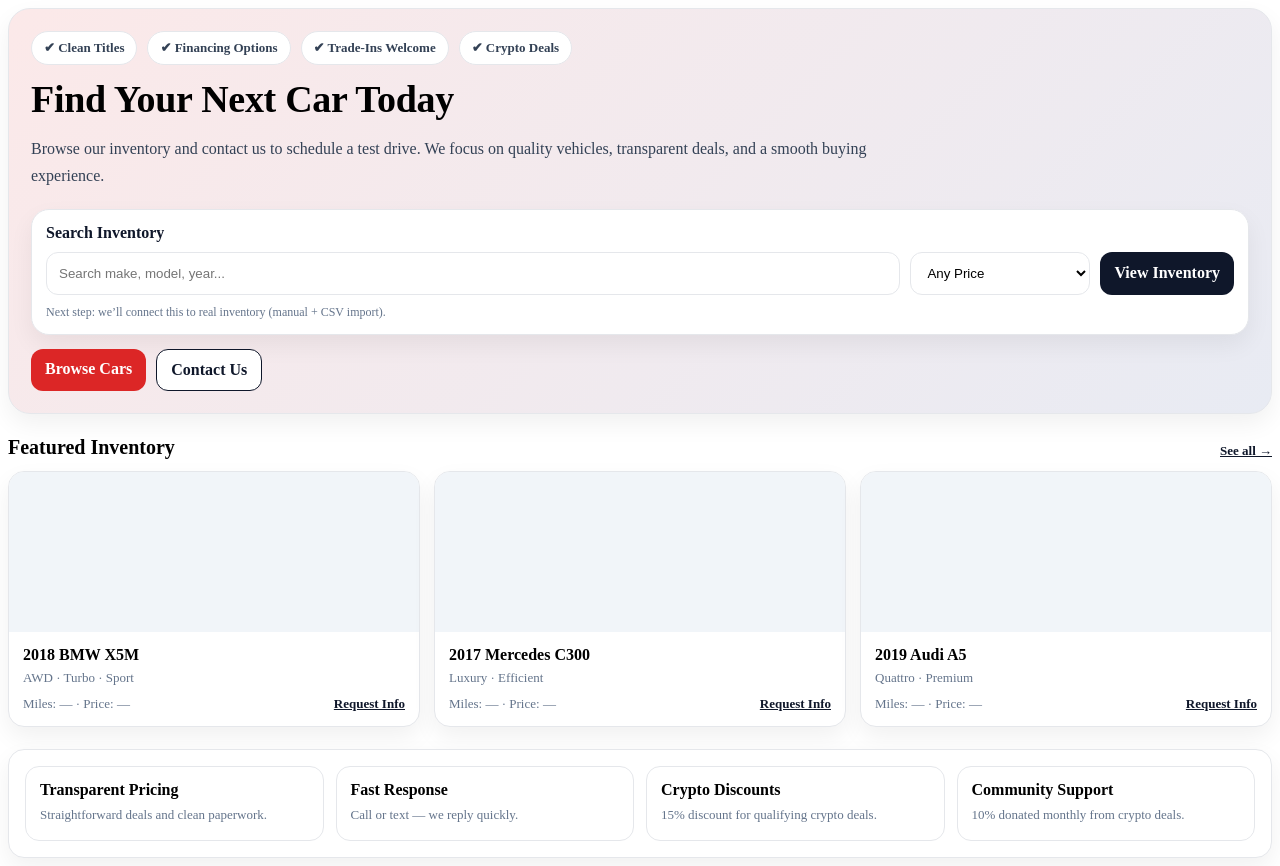
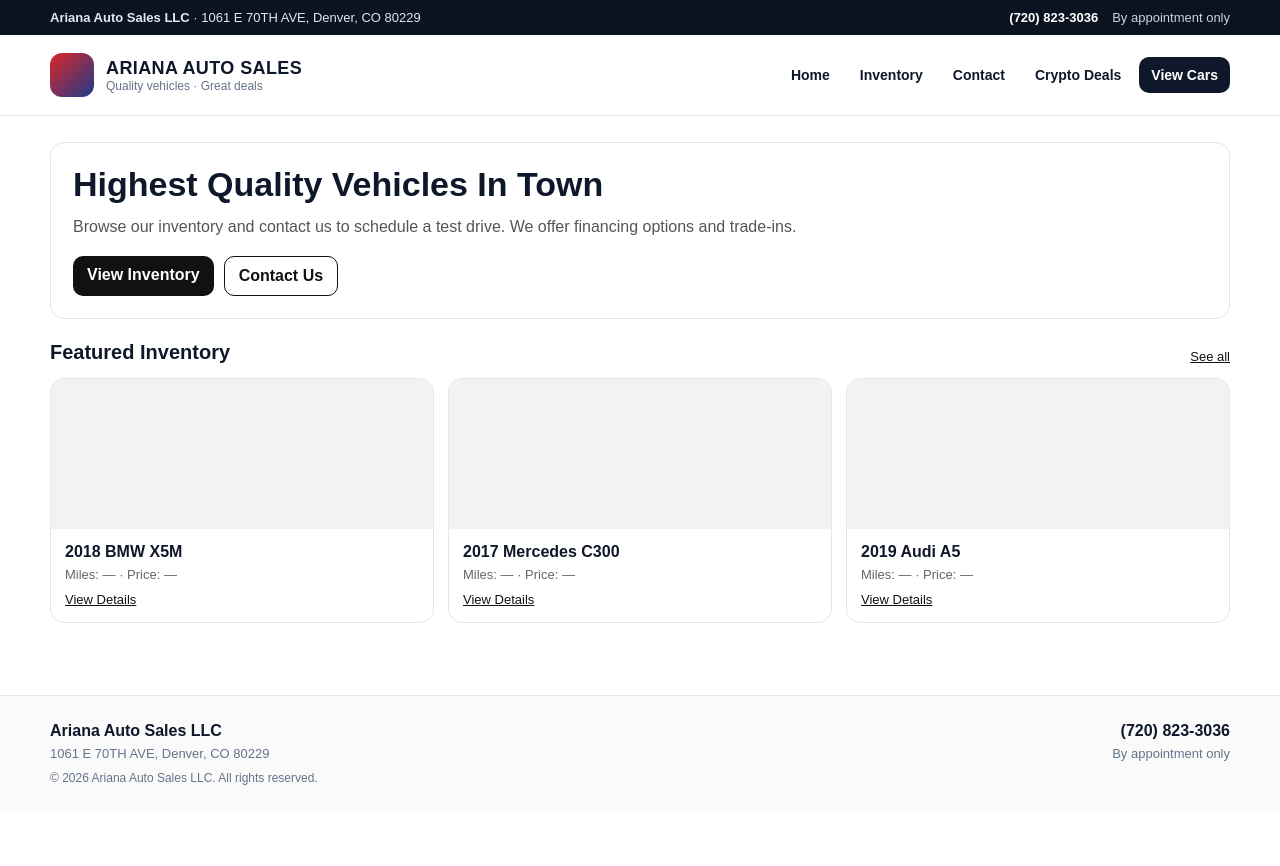
Before and after one commit to Arianaauto/arianaautosales, a Next.js app: page / in a window 1280 px wide. After the commit the page ends 811 px from the top, so only its background shows below. Built offline with nearby package versions, Linux system fonts and the light colour scheme.

Commit message:
Update layout.tsx

```diff
--- a/app/layout.tsx
+++ b/app/layout.tsx
@@ -1,192 +1,130 @@
-const pill: React.CSSProperties = {
-  display: "inline-flex",
-  alignItems: "center",
-  gap: 8,
-  padding: "8px 12px",
-  borderRadius: 999,
-  border: "1px solid #e5e7eb",
-  background: "#ffffff",
-  fontSize: 13,
-  color: "#334155",
-  fontWeight: 700,
+export const metadata = {
+  title: "Ariana Auto Sales",
+  description: "Used cars dealership",
 };
 
-const card: React.CSSProperties = {
-  border: "1px solid #e5e7eb",
-  borderRadius: 16,
-  overflow: "hidden",
-  background: "#ffffff",
-  boxShadow: "0 10px 25px rgba(2, 6, 23, 0.06)",
+const linkStyle: React.CSSProperties = {
+  color: "#0f172a",
+  textDecoration: "none",
+  fontWeight: 700,
+  fontSize: 14,
+  padding: "10px 12px",
+  borderRadius: 10,
 };
 
-export default function Home() {
+export default function RootLayout({ children }: { children: React.ReactNode }) {
   return (
-    <div style={{ display: "grid", gap: 22 }}>
-      {/* HERO */}
-      <section
+    <html lang="en">
+      <body style={{ margin: 0, fontFamily: "Arial, sans-serif", background: "#ffffff", color: "#0f172a" }}>
+        {/* TOP BAR */}
+        <div style={{ background: "#0b1220", color: "#e2e8f0" }}>
+          <div
             style={{
-          ...card,
-          borderRadius: 22,
-          padding: 22,
-          background: "linear-gradient(135deg, rgba(220,38,38,0.10), rgba(30,58,138,0.10))",
+              maxWidth: 1180,
+              margin: "0 auto",
+              padding: "10px 16px",
+              display: "flex",
+              justifyContent: "space-between",
+              alignItems: "center",
+              gap: 10,
+              flexWrap: "wrap",
+              fontSize: 13,
             }}
           >
-        <div style={{ display: "grid", gap: 14 }}>
-          <div style={{ display: "flex", gap: 10, flexWrap: "wrap" }}>
-            <span style={pill}>✔ Clean Titles</span>
-            <span style={pill}>✔ Financing Options</span>
-            <span style={pill}>✔ Trade-Ins Welcome</span>
-            <span style={pill}>✔ Crypto Deals</span>
+            <div>
+              <b>Ariana Auto Sales LLC</b> · 1061 E 70TH AVE, Denver, CO 80229
+            </div>
+            <div style={{ display: "flex", gap: 14, alignItems: "center" }}>
+              <a href="tel:+17208233036" style={{ color: "#ffffff", textDecoration: "none", fontWeight: 800 }}>
+                (720) 823-3036
+              </a>
+              <span style={{ opacity: 0.9 }}>By appointment only</span>
+            </div>
+          </div>
         </div>
 
-          <h1 style={{ margin: 0, fontSize: 38, fontWeight: 900, letterSpacing: -0.3, lineHeight: 1.1 }}>
-            Find Your Next Car Today
-          </h1>
-
-          <p style={{ margin: 0, fontSize: 16, color: "#334155", lineHeight: 1.7, maxWidth: 860 }}>
-            Browse our inventory and contact us to schedule a test drive. We focus on quality vehicles, transparent deals,
-            and a smooth buying experience.
-          </p>
-
-          {/* SEARCH BOX (visual only for now) */}
+        {/* HEADER */}
+        <header style={{ borderBottom: "1px solid #e5e7eb", background: "#ffffff" }}>
           <div
             style={{
-              marginTop: 6,
-              ...card,
-              borderRadius: 18,
-              padding: 14,
-              display: "grid",
-              gap: 10,
-              background: "#ffffff",
+              maxWidth: 1180,
+              margin: "0 auto",
+              padding: "18px 16px",
+              display: "flex",
+              justifyContent: "space-between",
+              alignItems: "center",
+              gap: 12,
+              flexWrap: "wrap",
             }}
           >
-            <div style={{ fontWeight: 900, color: "#0f172a" }}>Search Inventory</div>
-            <div style={{ display: "flex", gap: 10, flexWrap: "wrap" }}>
-              <input
-                placeholder="Search make, model, year..."
+            <div style={{ display: "flex", alignItems: "center", gap: 12 }}>
+              <div
                 style={{
-                  flex: "1 1 260px",
-                  padding: "12px 12px",
+                  width: 44,
+                  height: 44,
                   borderRadius: 12,
-                  border: "1px solid #e5e7eb",
-                  outline: "none",
+                  background: "linear-gradient(135deg, #dc2626, #1e3a8a)",
                 }}
               />
-              <select
-                style={{
-                  flex: "0 0 180px",
-                  padding: "12px 12px",
-                  borderRadius: 12,
-                  border: "1px solid #e5e7eb",
-                  background: "#fff",
-                }}
-              >
-                <option>Any Price</option>
-                <option>$0 - $10,000</option>
-                <option>$10,000 - $20,000</option>
-                <option>$20,000 - $35,000</option>
-                <option>$35,000+</option>
-              </select>
+              <div>
+                <div style={{ fontWeight: 900, letterSpacing: 0.4, fontSize: 18 }}>ARIANA AUTO SALES</div>
+                <div style={{ fontSize: 12, color: "#64748b" }}>Quality vehicles · Great deals</div>
+              </div>
+            </div>
+
+            <nav style={{ display: "flex", gap: 6, flexWrap: "wrap" }}>
+              <a href="/" style={linkStyle}>
+                Home
+              </a>
+              <a href="/all-inventory" style={linkStyle}>
+                Inventory
+              </a>
+              <a href="/contact-us" style={linkStyle}>
+                Contact
+              </a>
+              <a href="/crypto-deal" style={linkStyle}>
+                Crypto Deals
+              </a>
               <a
                 href="/all-inventory"
                 style={{
-                  flex: "0 0 auto",
+                  ...linkStyle,
                   background: "#0f172a",
                   color: "#ffffff",
-                  textDecoration: "none",
-                  padding: "12px 14px",
-                  borderRadius: 12,
                   fontWeight: 900,
                 }}
               >
-                View Inventory
+                View Cars
               </a>
+            </nav>
           </div>
-            <div style={{ fontSize: 12, color: "#64748b" }}>
-              Next step: we’ll connect this to real inventory (manual + CSV import).
+        </header>
+
+        <main style={{ maxWidth: 1180, margin: "0 auto", padding: "26px 16px" }}>{children}</main>
+
+        <footer style={{ borderTop: "1px solid #e5e7eb", background: "#fafafa", marginTop: 46 }}>
+          <div style={{ maxWidth: 1180, margin: "0 auto", padding: "26px 16px", display: "grid", gap: 10 }}>
+            <div style={{ display: "flex", justifyContent: "space-between", gap: 10, flexWrap: "wrap" }}>
+              <div>
+                <div style={{ fontWeight: 900 }}>Ariana Auto Sales LLC</div>
+                <div style={{ fontSize: 13, color: "#64748b", marginTop: 6 }}>
+                  1061 E 70TH AVE, Denver, CO 80229
+                </div>
+              </div>
+              <div style={{ textAlign: "right" }}>
+                <a href="tel:+17208233036" style={{ color: "#0f172a", textDecoration: "none", fontWeight: 900 }}>
+                  (720) 823-3036
+                </a>
+                <div style={{ fontSize: 13, color: "#64748b", marginTop: 6 }}>By appointment only</div>
               </div>
             </div>
 
-          <div style={{ display: "flex", gap: 10, flexWrap: "wrap" }}>
-            <a
-              href="/all-inventory"
-              style={{
-                background: "#dc2626",
-                color: "#fff",
-                textDecoration: "none",
-                padding: "11px 14px",
-                borderRadius: 12,
-                fontWeight: 900,
-              }}
-            >
-              Browse Cars
-            </a>
-            <a
-              href="/contact-us"
-              style={{
-                border: "1px solid #0f172a",
-                color: "#0f172a",
-                textDecoration: "none",
-                padding: "11px 14px",
-                borderRadius: 12,
-                fontWeight: 900,
-                background: "#fff",
-              }}
-            >
-              Contact Us
-            </a>
+            <div style={{ fontSize: 12, color: "#64748b" }}>
+              © {new Date().getFullYear()} Ariana Auto Sales LLC. All rights reserved.
             </div>
           </div>
-      </section>
-
-      {/* FEATURED */}
-      <section style={{ display: "grid", gap: 12 }}>
-        <div style={{ display: "flex", justifyContent: "space-between", alignItems: "end", gap: 10, flexWrap: "wrap" }}>
-          <h2 style={{ margin: 0, fontSize: 20, fontWeight: 900 }}>Featured Inventory</h2>
-          <a href="/all-inventory" style={{ fontSize: 13, color: "#0f172a", fontWeight: 800 }}>
-            See all →
-          </a>
-        </div>
-
-        <div style={{ display: "grid", gridTemplateColumns: "repeat(auto-fit, minmax(240px, 1fr))", gap: 14 }}>
-          {[
-            { title: "2018 BMW X5M", meta: "AWD · Turbo · Sport" },
-            { title: "2017 Mercedes C300", meta: "Luxury · Efficient" },
-            { title: "2019 Audi A5", meta: "Quattro · Premium" },
-          ].map((x) => (
-            <div key={x.title} style={card}>
-              <div style={{ height: 160, background: "#f1f5f9" }} />
-              <div style={{ padding: 14 }}>
-                <div style={{ fontWeight: 900 }}>{x.title}</div>
-                <div style={{ fontSize: 13, color: "#64748b", marginTop: 6 }}>{x.meta}</div>
-                <div style={{ marginTop: 10, display: "flex", justifyContent: "space-between", alignItems: "center" }}>
-                  <span style={{ fontSize: 13, color: "#64748b" }}>Miles: — · Price: —</span>
-                  <a href="/contact-us" style={{ fontSize: 13, color: "#0f172a", fontWeight: 800 }}>
-                    Request Info
-                  </a>
-                </div>
-              </div>
-            </div>
-          ))}
-        </div>
-      </section>
-
-      {/* INFO STRIP */}
-      <section style={{ ...card, padding: 16 }}>
-        <div style={{ display: "grid", gridTemplateColumns: "repeat(auto-fit, minmax(220px, 1fr))", gap: 12 }}>
-          {[
-            { t: "Transparent Pricing", d: "Straightforward deals and clean paperwork." },
-            { t: "Fast Response", d: "Call or text — we reply quickly." },
-            { t: "Crypto Discounts", d: "15% discount for qualifying crypto deals." },
-            { t: "Community Support", d: "10% donated monthly from crypto deals." },
-          ].map((b) => (
-            <div key={b.t} style={{ border: "1px solid #e5e7eb", borderRadius: 14, padding: 14 }}>
-              <div style={{ fontWeight: 900 }}>{b.t}</div>
-              <div style={{ fontSize: 13, color: "#64748b", marginTop: 6, lineHeight: 1.6 }}>{b.d}</div>
-            </div>
-          ))}
-        </div>
-      </section>
-    </div>
+        </footer>
+      </body>
+    </html>
   );
 }
```
Lines whose indentation alone changed are shown as unchanged.
